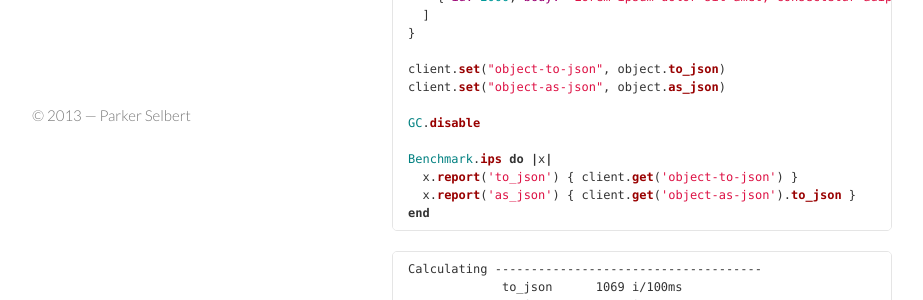
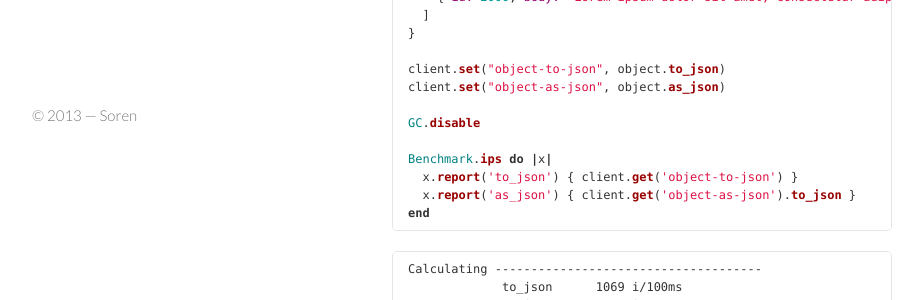
Before and after one commit to sorentwo/soren-website, a Jekyll site: the page built from _posts/2013-07-13-journey-into-perforated-caching.md, in a window 1280 px wide. Shown: the part 724-1024 px from the top of the page, without its empty margins (178-1101 px from the left). Built offline with Jekyll 4.4.1, drawn with Linux system fonts in a browser that asks for light colours; Markdown is read by kramdown in place of the engine named in the settings; comment, search, counter and statistics services are not loaded.

Commit message:
Sync meta with sorentwo.com, be more descriptive

```diff
--- a/_layouts/default.html
+++ b/_layouts/default.html
@@ -2,21 +2,23 @@
 <html>
   <head>
     <meta charset="utf-8">
-    <meta name="viewport" content="width=device-width, initial-scale=1, user-scalable=no">
-    <meta content="Parker Selbert's writing" name="description"></meta>
-    <meta content="Parker Selbert" name="author"></meta>
+    <meta name="viewport"    content="width=device-width, initial-scale=1, user-scalable=no">
+    <meta name="description" content="soren designs and develops web applications">
+    <meta name="keywords"    content="soren, sorentwo, chicago, ruby, rails, ruby on rails, coffeescript, elixir, tdd, test driven development, bdd, behavior driven development, shannon peterson, parker selbert">
+    <meta name="author"      content="Parker Selbert">
 
     <title>{{ page.title }}</title>
 
     <link rel="stylesheet" href="/stylesheets/styles.css">
     <link rel="stylesheet" href="/stylesheets/pygment_trac.css">
   </head>
+
   <body>
     <div class="wrapper">
       <header><h1>{{ page.title }}</h1></header>
       <section>{{ content }}</section>
       <footer>
-        &copy; 2013 &mdash; Parker Selbert
+        &copy; 2013 &mdash; Soren
       </footer>
     </div>
     <script src="/javascripts/scale.fix.js"></script>
```
